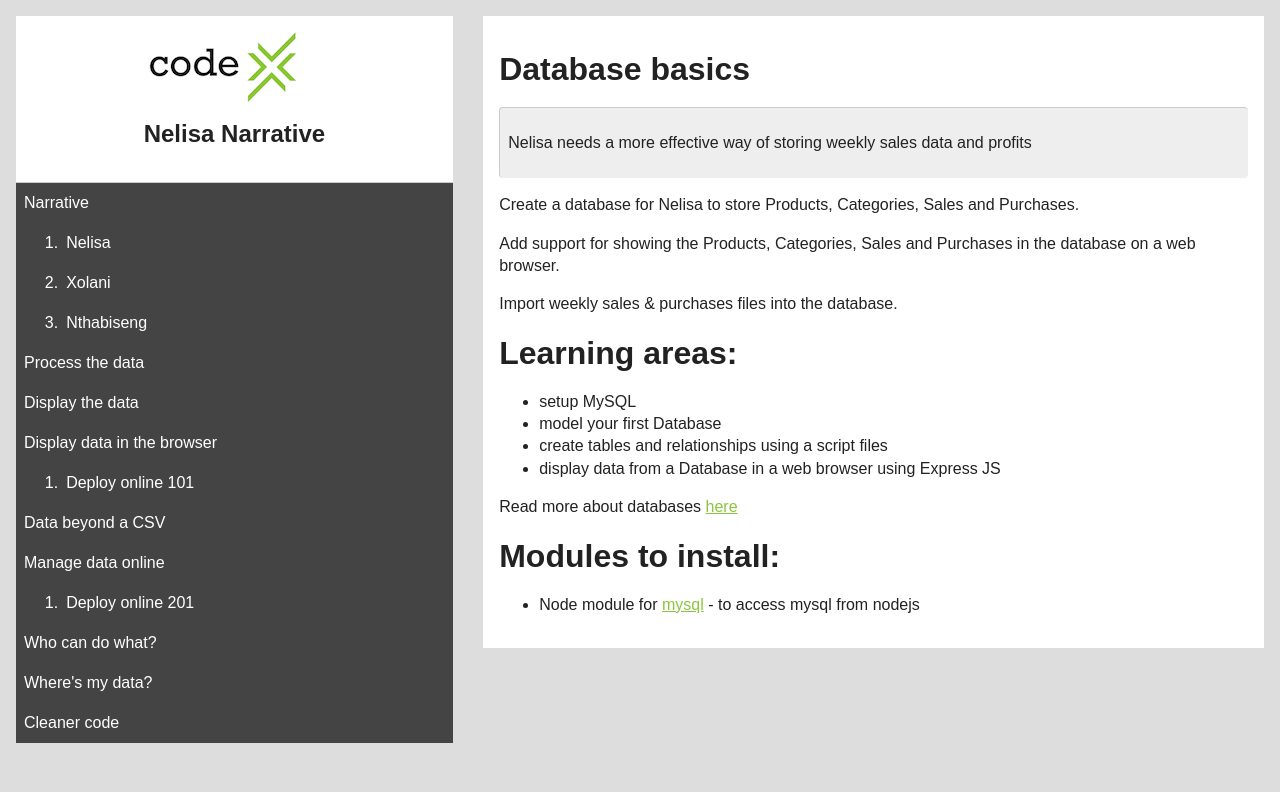
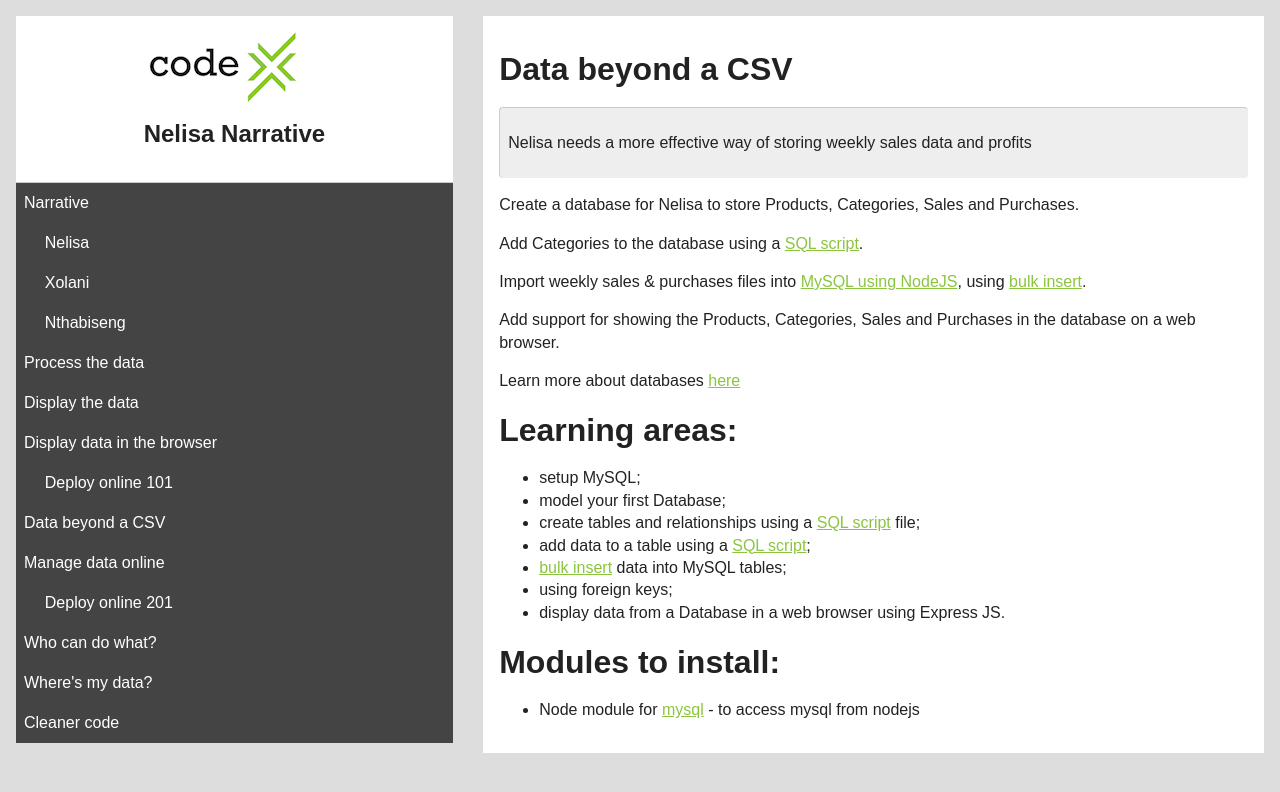
Before and after one commit to codex-academy/Nelisa, a Jekyll site: the page built from 4_Database_setup.md, in a window 1280 px wide. Shown: the top 792 px of the page. Built offline with Jekyll 4.4.1, drawn with Linux system fonts in a browser that asks for light colours.

Commit message:
used ul for submenu's and refining sections on the bulk upload and db scripts

```diff
--- a/4_Database_setup.md
+++ b/4_Database_setup.md
@@ -1,26 +1,31 @@
 ---
 layout: default
-title: Database setup
+title: Data beyond a CSV
 ---
 
-# Database basics
+# Data beyond a CSV
 
 > Nelisa needs a more effective way of storing weekly sales data and profits
 
 Create a database for Nelisa to store Products, Categories, Sales and Purchases.
 
+Add Categories to the database using a [SQL script](http://database.projectcodex.co/steps/running_sql_scripts.html).
+
+Import weekly sales & purchases files into [MySQL using NodeJS](https://www.npmjs.com/package/mysql), using [bulk insert](http://database.projectcodex.co/steps/mysql_bulk_insert_using_nodejs).
+
 Add support for showing the Products, Categories, Sales and Purchases in the database on a web browser.
 
-Import weekly sales & purchases files into the database.
+Learn more about databases [here](http://database.projectcodex.co)
 
 # Learning areas:
 
-* setup MySQL
-* model your first Database
-* create tables and relationships using a script files
-* display data from a Database in a web browser using Express JS
-
-Read more about databases [here](http://database.projectcodex.co)
+* setup MySQL;
+* model your first Database;
+* create tables and relationships using a [SQL script](http://database.projectcodex.co/steps/running_sql_scripts.html) file;
+* add data to a table using a [SQL script](http://database.projectcodex.co/steps/running_sql_scripts.html);
+* [bulk insert](http://database.projectcodex.co/steps/mysql_bulk_insert_using_nodejs) data into MySQL tables;
+* using foreign keys;
+* display data from a Database in a web browser using Express JS.
 
 # Modules to install:
 
--- a/_includes/footer.html
+++ b/_includes/footer.html
@@ -3,7 +3,7 @@
     <ul>
         <li>
           <a href="{{ site.baseurl }}index.html" {% if currentpage == page.url %}class = "active"{% endif %}>Narrative</a>
-          <ol>
+          <ul>
               <li>
                   <a href="{{ site.baseurl }}Persona_Nelisa.html" {% if currentpage == page.url %}class = "active"{% endif %}>Nelisa</a>
               </li>
@@ -13,7 +13,7 @@
               <li>
                   <a href="{{ site.baseurl }}Persona_Nthabiseng.html" {% if currentpage == page.url %}class = "active"{% endif %}>Nthabiseng</a>
               </li>
-          </ol>
+          </ul>
         </li>
         <li>
             <a href="{{ site.baseurl }}1_Process_the_data.html" {% if currentpage == page.url %}class = "active"{% endif %}>Process the data</a>
@@ -23,22 +23,22 @@
         </li>
         <li>
             <a href="{{ site.baseurl }}3_Display_data_from_file_online.html" {% if currentpage == page.url %}class = "active"{% endif %}>Display data in the browser</a>
-            <ol>
+            <ul>
                 <li>
                     <a href="{{ site.baseurl }}Deploy_online_101.html" {% if currentpage == page.url %}class = "active"{% endif %}>Deploy online 101</a>
                 </li>
-            </ol>
+            </ul>
         </li>
         <li>
             <a href="{{ site.baseurl }}4_Database_setup.html" {% if currentpage == page.url %}class = "active"{% endif %}>Data beyond a CSV</a>
         </li>
         <li>
             <a href="{{ site.baseurl }}5_Web_app_basics.html" {% if currentpage == page.url %}class = "active"{% endif %}>Manage data online</a>
-            <ol>
+            <ul>
                 <li>
                     <a href="{{ site.baseurl }}Deploy_online_201.html" {% if currentpage == page.url %}class = "active"{% endif %}>Deploy online 201</a>
                 </li>
-            </ol>
+            </ul>
         </li>
         <li>
             <a href="{{ site.baseurl }}6_Deploy_roles_login.html" {% if currentpage == page.url %}class = "active"{% endif %}>Who can do what?</a>
--- a/css/main.scss
+++ b/css/main.scss
@@ -92,7 +92,7 @@ main {
     margin: 0;
     list-style: none;
     padding: 0;
-    > ul a, ol a {
+    ul a, ol a {
       padding-left: 1.8em;
     }
   }
```
